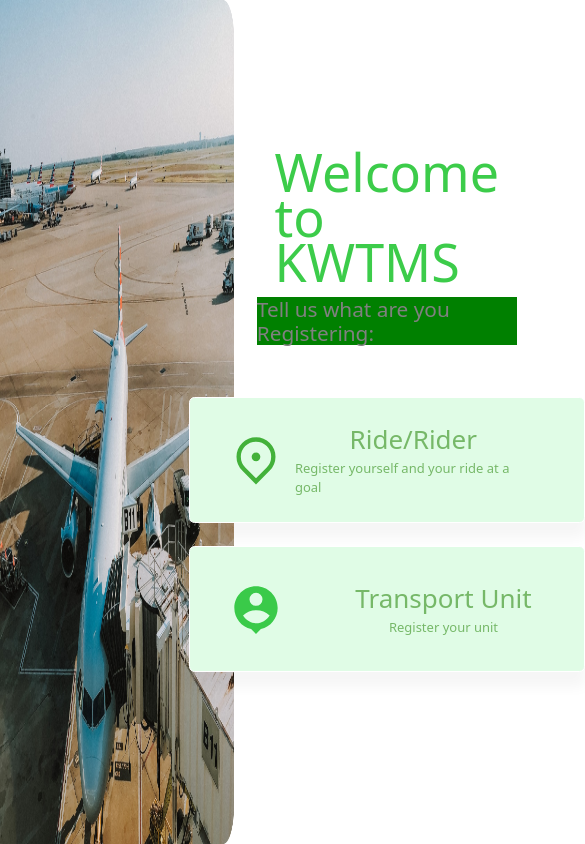
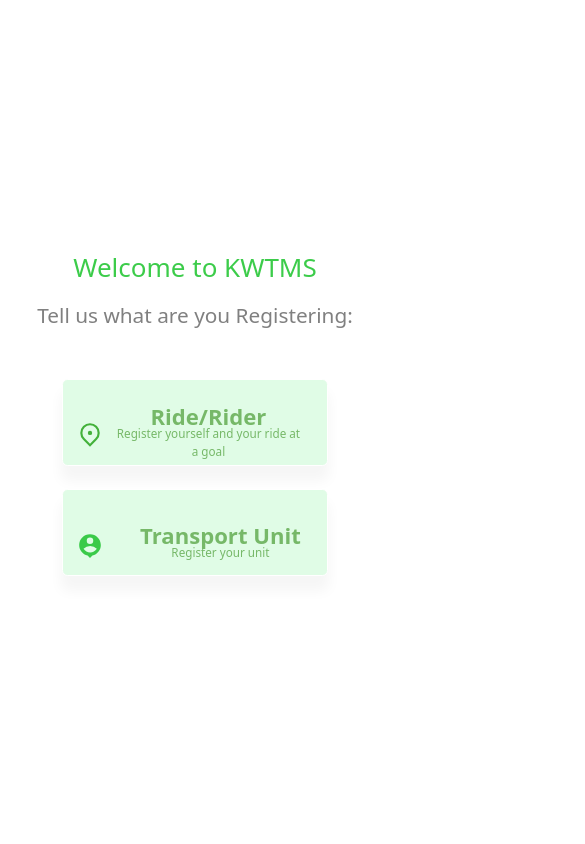
Before and after one commit to Robinson-Taiwo/KWTMS, a React (Vite) app: page / in a window 390 px wide. Shown: the whole page, 585 px wide, since content can reach past the window. Built offline with nearby package versions, Linux system fonts and the light colour scheme.

Commit message:
add: added mobile responsiveness for onbording screen

```diff
--- a/src/Components/Onboarding.css
+++ b/src/Components/Onboarding.css
@@ -4,33 +4,71 @@
     margin: 0%;
 }
 
-@media (max-width: 767px) {
-
-
+/* @media (max-width: 767px) {
     .all {
-        @apply bg-[green] ml-[0rem]
+        @apply flex-col
     }
 
-
     .picture {
-        @apply w-[59.9%] h-[100%] hidden
+        @apply w-full h-[50vh]
     }
 
-
     .form-section {
-        @apply w-[100%] ml-[0rem]
+        @apply w-full h-[50vh] mt-[1rem] ml-0 mb-[2rem]
     }
 
-    #Onboard-head {
-        @apply leading-[1.46rem] w-[20rem] text-[3rem]
+    .form-header {
+        @apply text-3xl leading-[3.5rem] mb-[0.5rem]
+    }
+
+    .hidden {
+        @apply w-full mt-[1rem]
     }
 
     .form-paragraph {
-        @apply text-[1.4rem] leading-[1.85rem] font-normal mb-[4rem] bg-[green] w-[20rem]
+        @apply text-lg leading-[1.5rem] mb-[2rem]
     }
 
+    .form-button {
+        @apply w-full h-[4rem] pt-0 pl-[1.5rem] mb-[1rem]
+    }
 
-}
+    .btn-container {
+        @apply flex-col gap-[0.25rem] h-[6rem] justify-center items-center
+    }
+
+    .icons {
+        @apply h-[2rem]
+    }
+
+    .btn-head {
+        @apply text-base leading-[1.25rem] mb-[0.25rem]
+    }
+
+    .btn-text {
+        @apply text-sm leading-[1rem] gap-[0.25rem]
+    }
+
+    .buts {
+        @apply w-full h-[5rem] pt-0 pl-[1.5rem] mb-[1rem] text-lg
+    }
+
+    .links {
+        @apply w-full h-[auto] flex-col gap-[0.5rem] pr-[1rem] pl-[1rem] pb-[1rem] text-center
+    }
+
+    .onboard-desc {
+        @apply text-base mt-[1rem]
+    }
+
+    .onboard-second {
+        @apply w-full mt-[2rem]
+    }
+
+    .big {
+        @apply w-full h-[50vh] justify-center items-center
+    }
+} */
 
 
 .all {
@@ -73,7 +111,7 @@
 }
 
 
-.icons{
+.icons {
     @apply h-[4rem]
 }
 
@@ -109,7 +147,7 @@
 
 
 .links {
-    @apply h-[100%] w-[100%] flex justify-between gap-[1rem] items-center flex-row  pr-[4rem] pl-[2rem] pb-[2rem]
+    @apply h-[100%] w-[100%] flex justify-between gap-[1rem] items-center flex-row pr-[4rem] pl-[2rem] pb-[2rem]
 }
 
 .buts:hover {
@@ -119,14 +157,62 @@
     border-radius: 0.43rem;
 }
 
-.onboard-desc{
+.onboard-desc {
     @apply text-[1rem] flex justify-center
 }
 
-.onboard-second{
+.onboard-second {
     @apply flex flex-col
 }
 
-.big{
+.big {
     @apply flex items-center justify-center
 }
+
+@media (max-width: 767px) {
+    .all {
+        @apply  flex-col w-[100vw] h-[100vh]
+    }
+
+.picture{
+display: none;
+    /* @apply  */
+}
+
+}
+
+.form-header{
+    @apply text-[2rem]
+}
+
+.form-section{
+    @apply w-[100vw] h-[100vh] ml-[0rem]
+}
+
+.buts {
+    background: #e0fce6;
+    border: 0.07rem solid #ffffff;
+    box-shadow: 0rem 1.09rem 1rem 0.09rem rgba(0, 0, 0, 0.04);
+    border-radius: 0.43rem;
+    @apply w-[20.43rem] h-[6.71rem] flex flex-row gap-[2rem] pt-[1.86rem] pl-[0.07rem] mb-[1.78rem] items-center text-[2rem] text-[#76b868]
+}
+
+.icons {
+    @apply h-[2rem]
+}
+
+.onboard-desc{
+    @apply  text-[0.9rem] text-center
+}
+
+.big {
+    @apply flex items-center justify-center text-[1.7rem] font-bold leading-[1.3rem]
+}
+
+.onboard-second {
+    @apply flex flex-col
+}
+
+.links {
+    @apply h-[100%] w-[100%] flex justify-between gap-[1rem] items-center flex-row pr-[2rem] pl-[0rem] pb-[0rem] ml-[1rem]
+}
--- a/src/Components/Onboarding.jsx
+++ b/src/Components/Onboarding.jsx
@@ -87,9 +87,7 @@ const Onboarding = () => {
 
 
 
-                {/* <div className="hidden">
-                    <Registration data={isRegisteringRide} data2={isRegisteringRider} />
-                </div> */}
+
             </div>
 
 
```
